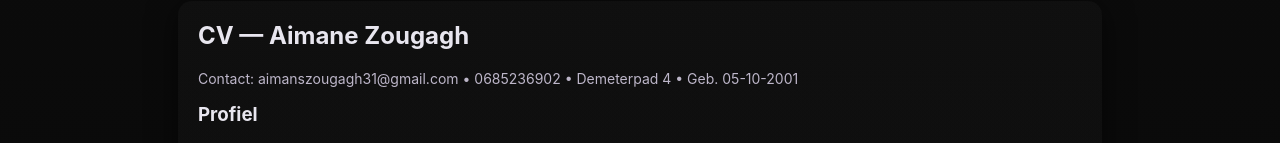
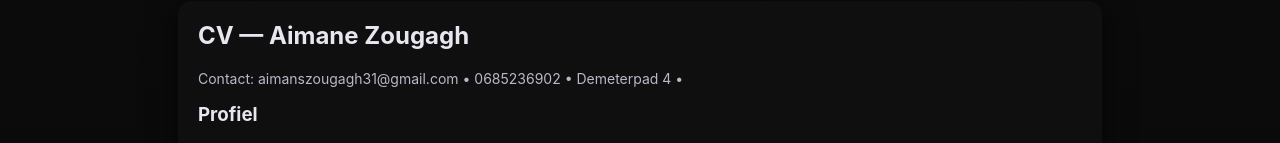
Before and after one commit to Aimane010-code/new-Aimane, a plain HTML site: page index.html in a window 1280 px wide. Both pictures are taken after a click on the link "CV". Shown: the part 153-296 px from the top of the page. Drawn offline with Linux system fonts and the light colour scheme.

Commit message:
Update index.html

```diff
--- a/index.html
+++ b/index.html
@@ -124,7 +124,7 @@
     <section id="cv" class="page">
       <div class="card">
         <h2 style="margin-top:0">CV — Aimane Zougagh</h2>
-        <p class="meta">Contact: aimanszougagh31@gmail.com • 0685236902 • Demeterpad 4 • Geb. 05-10-2001</p>
+        <p class="meta">Contact: aimanszougagh31@gmail.com • 0685236902 • Demeterpad 4 • </p>
 
         <div class="section">
           <h3>Profiel</h3>
```
